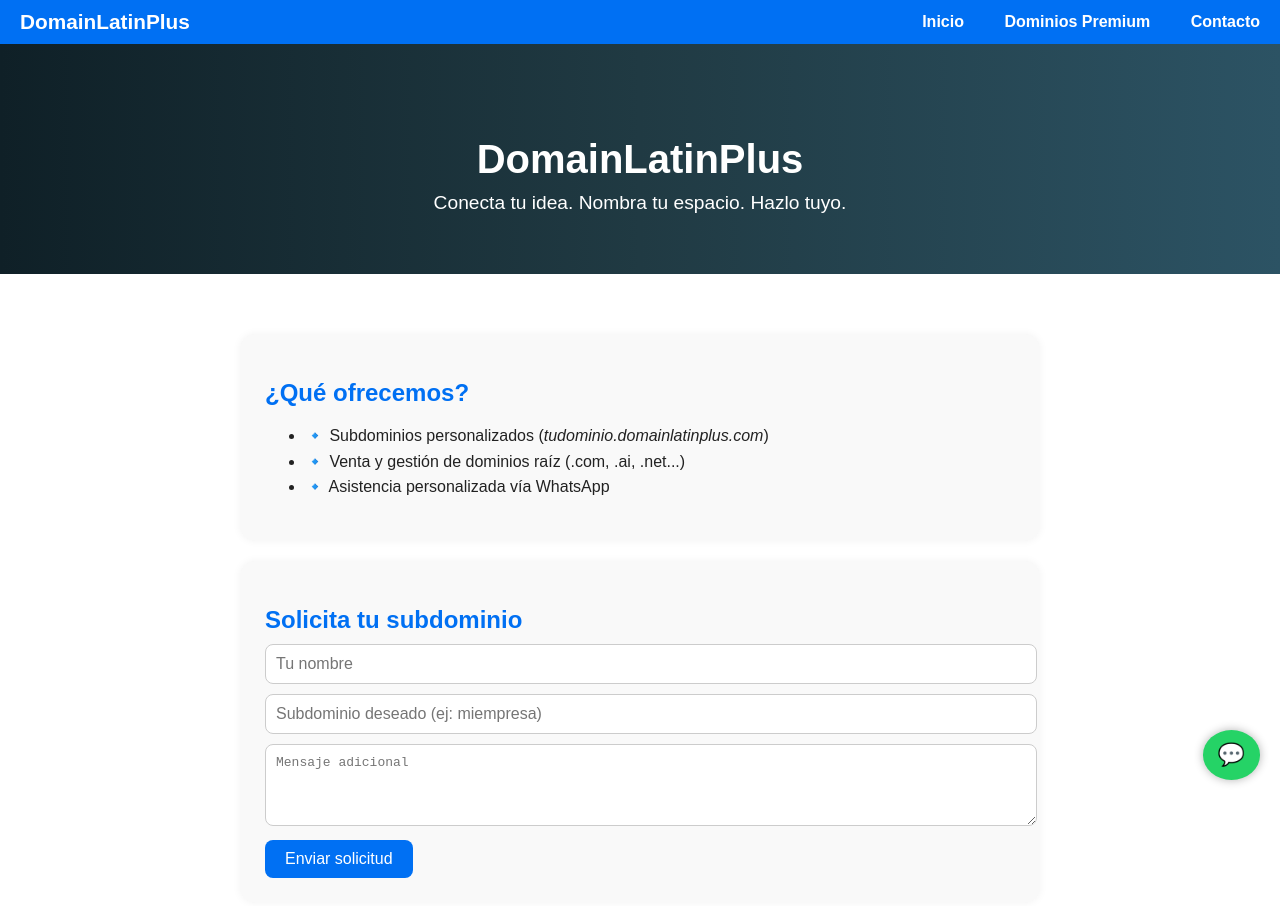
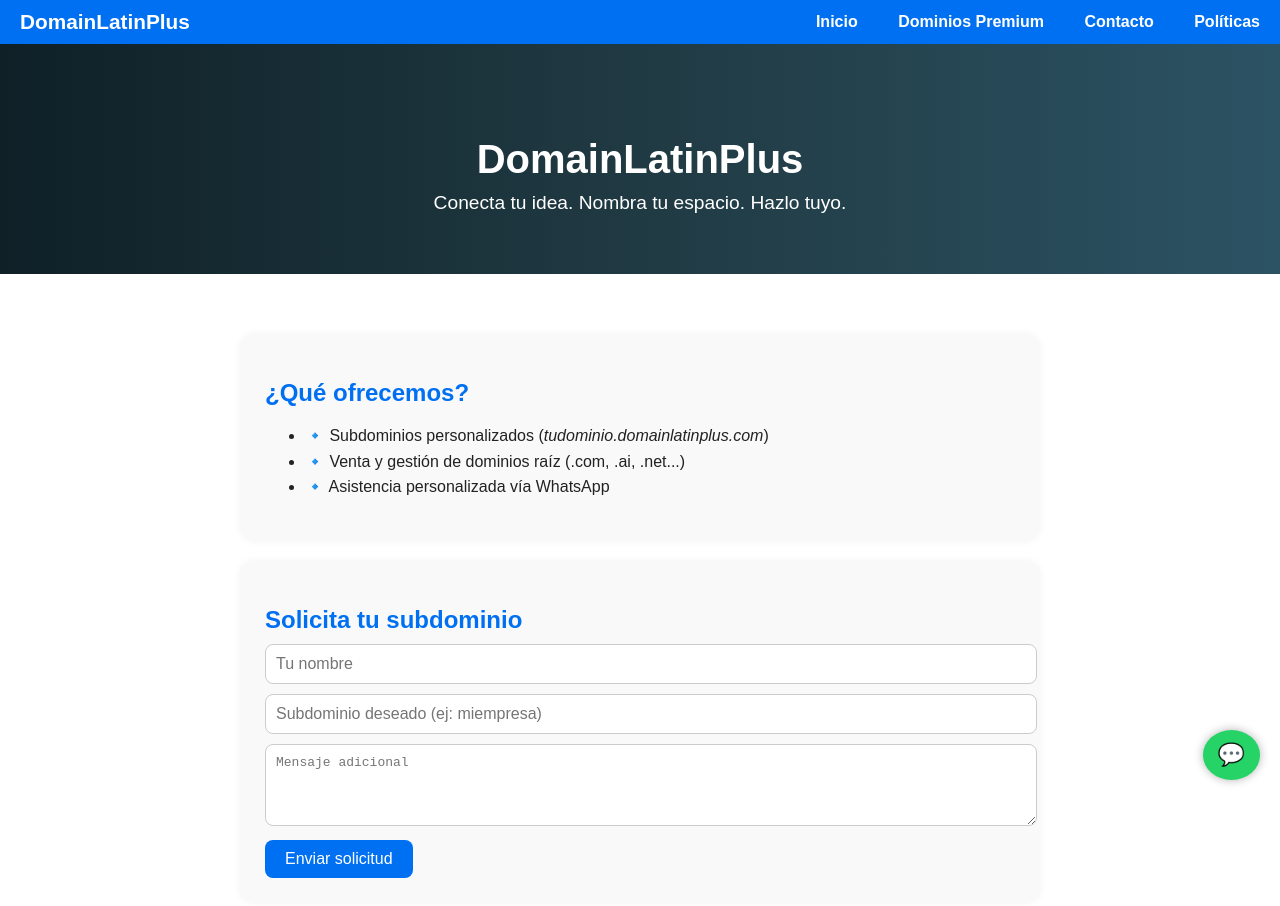
Before and after one commit to hdjunior0927/domainlatinplus, a plain HTML site: page index.html in a window 1280 px wide. Shown: the top 906 px of the page. Drawn offline with Linux system fonts and the light colour scheme.

Commit message:
Update index.html

```diff
--- a/index.html
+++ b/index.html
@@ -92,6 +92,7 @@
     <a href="index.html">Inicio</a>
     <a href="premium.html">Dominios Premium</a>
     <a href="contacto.html">Contacto</a>
+    <a href="politicas.html">Políticas</a>
   </div>
 </nav>
 
```
